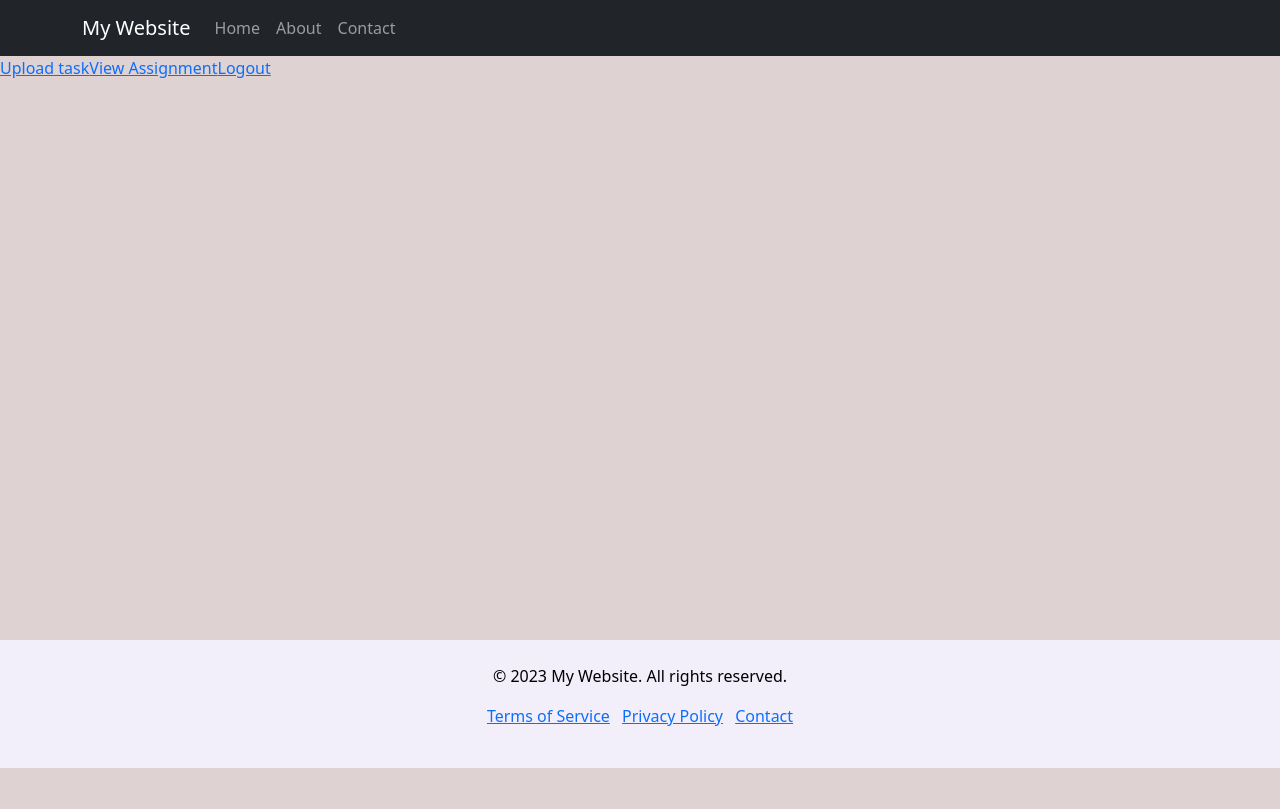
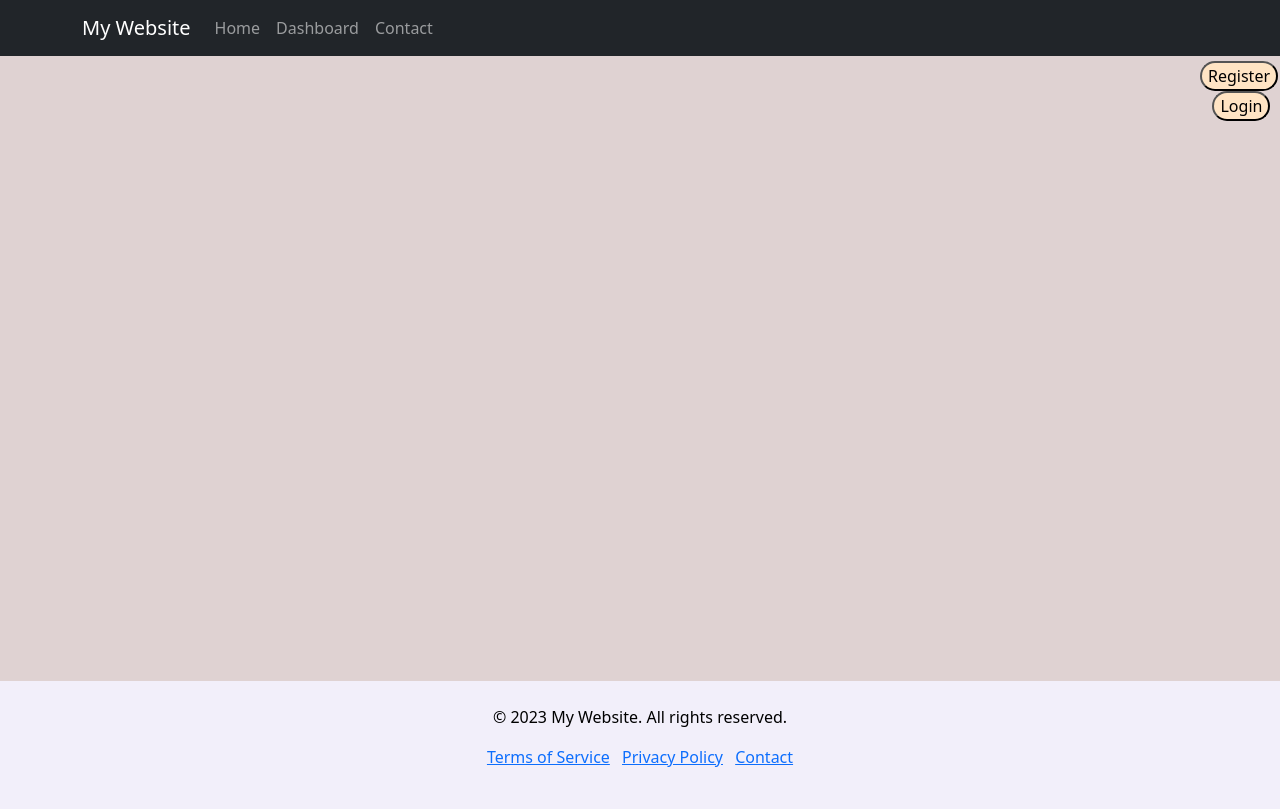
Before and after one commit to Utechujuzi/example-website, a Flask app: page / in a window 1280 px wide. Before the commit the page ends 768 px from the top, so only its background shows below. Run offline with Flask 3, Linux system fonts and the light colour scheme; some libraries are stand-ins or nearby versions.

Commit message:
another day

```diff
--- a/app.py
+++ b/app.py
@@ -1,12 +1,20 @@
-from flask import Flask, render_template, redirect
+from flask import Flask, render_template, redirect, url_for
 app = Flask(__name__)
 
 @app.route('/')
 def home():
     return render_template('home.html')
 
-@app.route('/upload')
-def upload():
-    redirect('upload_assignment.html')
+@app.route('/signup')
+def signup():
+    return render_template('registration.html')
+
+@app.route('/signin')
+def signin():
+    return render_template('login.html')
+
+@app.route('/dashboard')
+def dashboard():
+    return render_template('dashboard.html')
 
     app.run(debug=True)
--- a/static/style.css
+++ b/static/style.css
@@ -1,6 +1,8 @@
 
-    body{
+    html, body{
         background: #1f170e;
+        padding: 0;
+        margin: 0;
     }
 
     .image{
@@ -26,3 +28,26 @@
         margin-top: 35em;
         background: #f2effa;
     }
+
+    .nav{
+        position: relative;
+        margin-left: 75em;
+        margin-top: 5px;
+    }
+
+    .nav button{
+        border-radius: 30px;
+        background: bisque;
+    }
+
+    .nav button a{
+        text-decoration: none;
+        color: black;
+        font-family: system-ui, -apple-system, BlinkMacSystemFont, 'Segoe UI', Roboto, Oxygen, Ubuntu, Cantarell, 'Open Sans', 'Helvetica Neue', sans-serif;
+    }
+
+    .left-dev{
+        background: #fff;
+        position: relative;
+        width: 20%;
+    }
--- a/templates/base.html
+++ b/templates/base.html
@@ -7,6 +7,8 @@
     <link rel="stylesheet" type="text/css" href="{{ url_for('static', filename='style.css') }}">
     <link href="https://cdn.jsdelivr.net/npm/bootstrap@5.3.0-alpha3/dist/css/bootstrap.min.css" rel="stylesheet" integrity="sha384-KK94CHFLLe+nY2dmCWGMq91rCGa5gtU4mk92HdvYe+M/SXH301p5ILy+dN9+nJOZ" crossorigin="anonymous">
     <script src="https://cdn.jsdelivr.net/npm/bootstrap@5.3.0-alpha3/dist/js/bootstrap.bundle.min.js" integrity="sha384-ENjdO4Dr2bkBIFxQpeoTz1HIcje39Wm4jDKdf19U8gI4ddQ3GYNS7NTKfAdVQSZe" crossorigin="anonymous"></script>
+    <script src="https://code.jquery.com/jquery-3.2.1.slim.min.js"></script>
+
     {% block title %}{{ title }}{% endblock %}
 </head>
 <body style="background: rgb(223, 210, 210);">
@@ -20,10 +22,10 @@
           <div class="collapse navbar-collapse" id="navbarNav">
             <ul class="navbar-nav ml-auto">
               <li class="nav-item">
-                <a class="nav-link" href="#">Home</a>
+                <a class="nav-link" href="{{ url_for('home') }}">Home</a>
               </li>
               <li class="nav-item">
-                <a class="nav-link" href="#">About</a>
+                <a class="nav-link" href="{{ url_for('dashboard') }}">Dashboard</a>
               </li>
               <li class="nav-item">
                 <a class="nav-link" href="#">Contact</a>
--- a/templates/home.html
+++ b/templates/home.html
@@ -6,8 +6,7 @@
 
 {% block body%}
     <div class="nav">
-        <a href="upload_assignment.html">Upload task</a>
-        <a href="#">View Assignment</a>
-        <a href="#">Logout</a>
+        <button><a href="{{ url_for('signup')}}">Register</a></button> &nbsp; &nbsp;
+        <button><a href="{{ url_for('signin') }}">Login</a></button>
     </div>
 {% endblock %}
```
Also changed, not shown: templates/dashboard.html (added, +45 -0 lines), templates/login.html (added, +26 -0 lines), templates/registration.html (added, +30 -0 lines), templates/upload_assignment.html (deleted, +0 -48 lines), static/mnma_logo.jfif (added).
